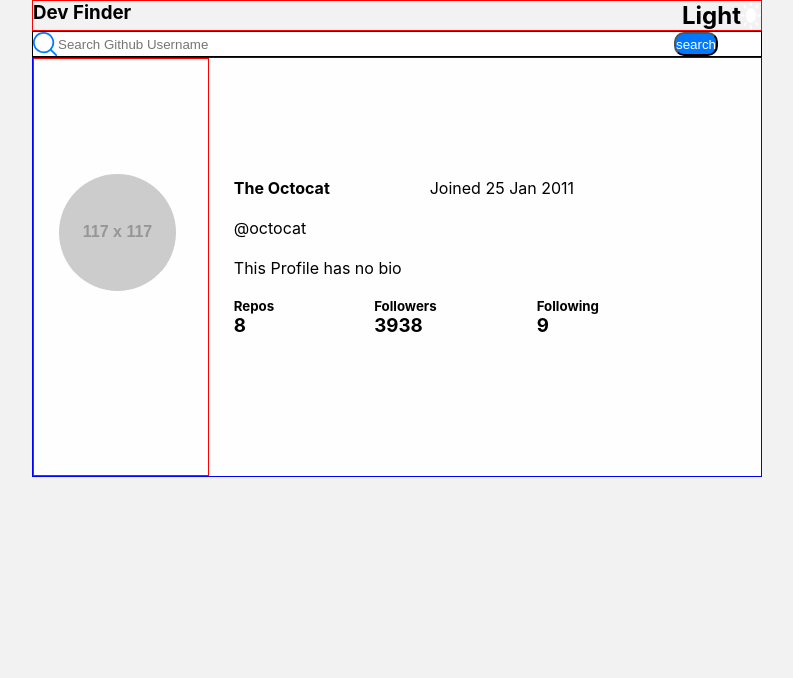
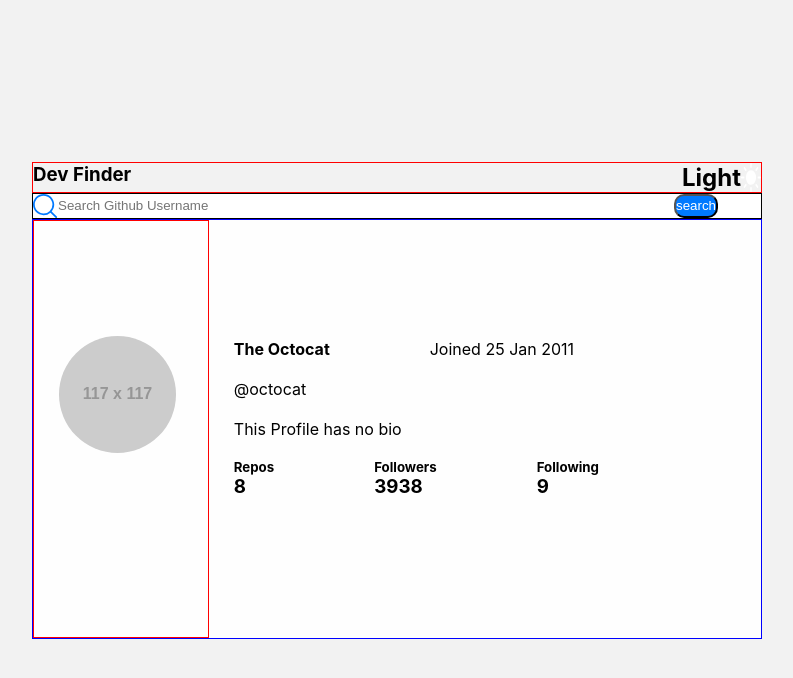
Before and after one commit to aliuwd927/fem-github-user-search-app, a React (Create React App) app: page / in a window 1280 px wide. Shown: the top 678 px of the page, without its empty margins (243-1036 px from the left). Built offline with nearby package versions, Linux system fonts and the light colour scheme.

Commit message:
update / organized css, centered div LOL

```diff
--- a/src/App.css
+++ b/src/App.css
@@ -5,10 +5,16 @@
 }
 
 body {
-  min-height: 100vh;
+  height: 100vh;
+  width: 100vw;
   background-color: #f2f2f2;
+  display: flex;
+  justify-content: center;
+  align-items: center;
 }
 .App {
+  width: 100%;
+  height: 100%;
   display: flex;
   flex-direction: column;
   align-items: center;
@@ -72,29 +78,7 @@ body {
   gap: 25px;
 }
 
-/* RIGHT SIDE CONTAINER BEGIN*/
-.UserProfileInformationContainer {
-  display: flex;
-  height: 100%;
-  width: 75%;
-  flex-direction: column;
-  justify-content: center;
-  gap: 20px;
-}
-.UserProfile_Header {
-  display: flex;
-  flex-direction: row;
-  gap: 100px;
-}
-/*RIGHT SIDE CONTAINER END*/
-
 /*LEFT SIDE CONTAINER BEGIN*/
-.UserProfile_RepoFollow {
-  display: flex;
-  flex-direction: row;
-  gap: 100px;
-}
-
 .UserProfilePictureContainer {
   height: 100%;
   width: 25%;
@@ -110,3 +94,26 @@ body {
   border-radius: 50%;
 }
 /*LEFT SIDE CONTAINER END*/
+
+/* RIGHT SIDE CONTAINER BEGIN*/
+.UserProfileInformationContainer {
+  display: flex;
+  height: 100%;
+  width: 75%;
+  flex-direction: column;
+  justify-content: center;
+  gap: 20px;
+}
+
+.UserProfile_RepoFollow {
+  display: flex;
+  flex-direction: row;
+  gap: 100px;
+}
+
+.UserProfile_Header {
+  display: flex;
+  flex-direction: row;
+  gap: 100px;
+}
+/*RIGHT SIDE CONTAINER END*/
```
